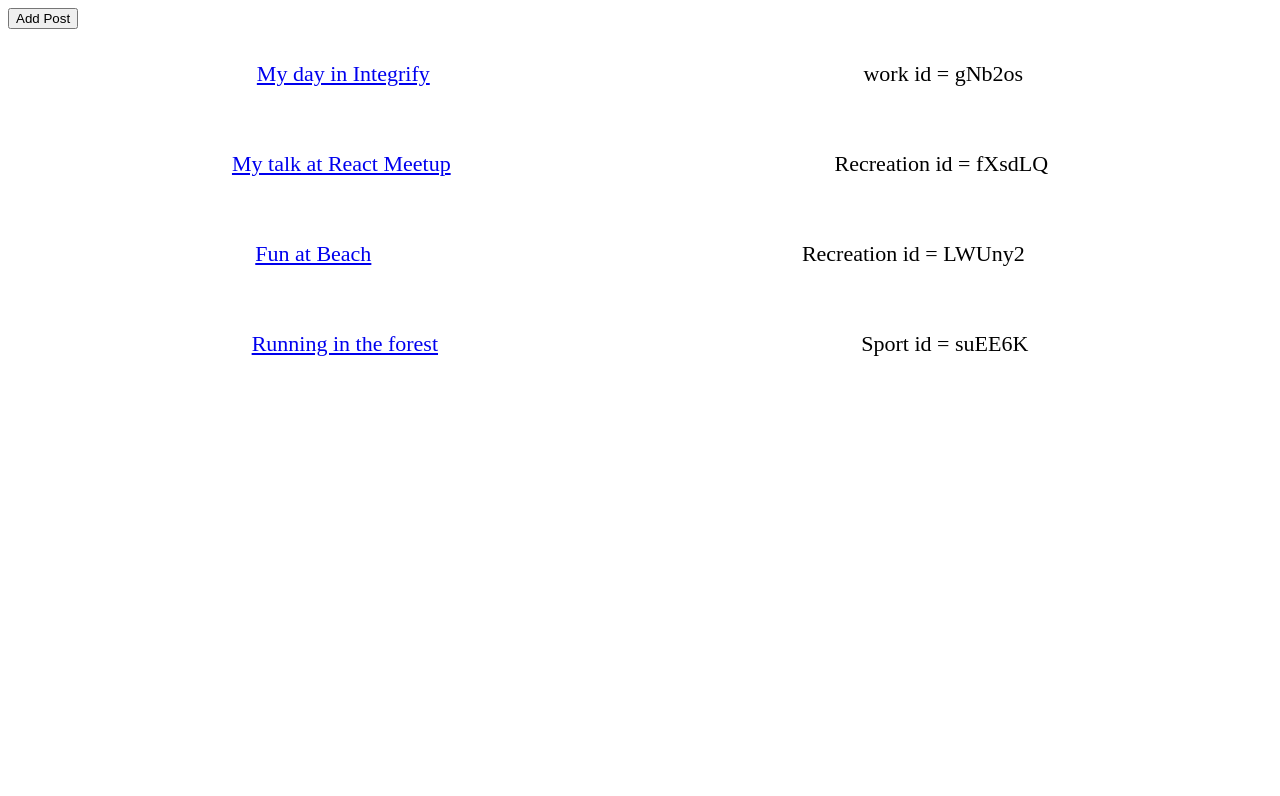
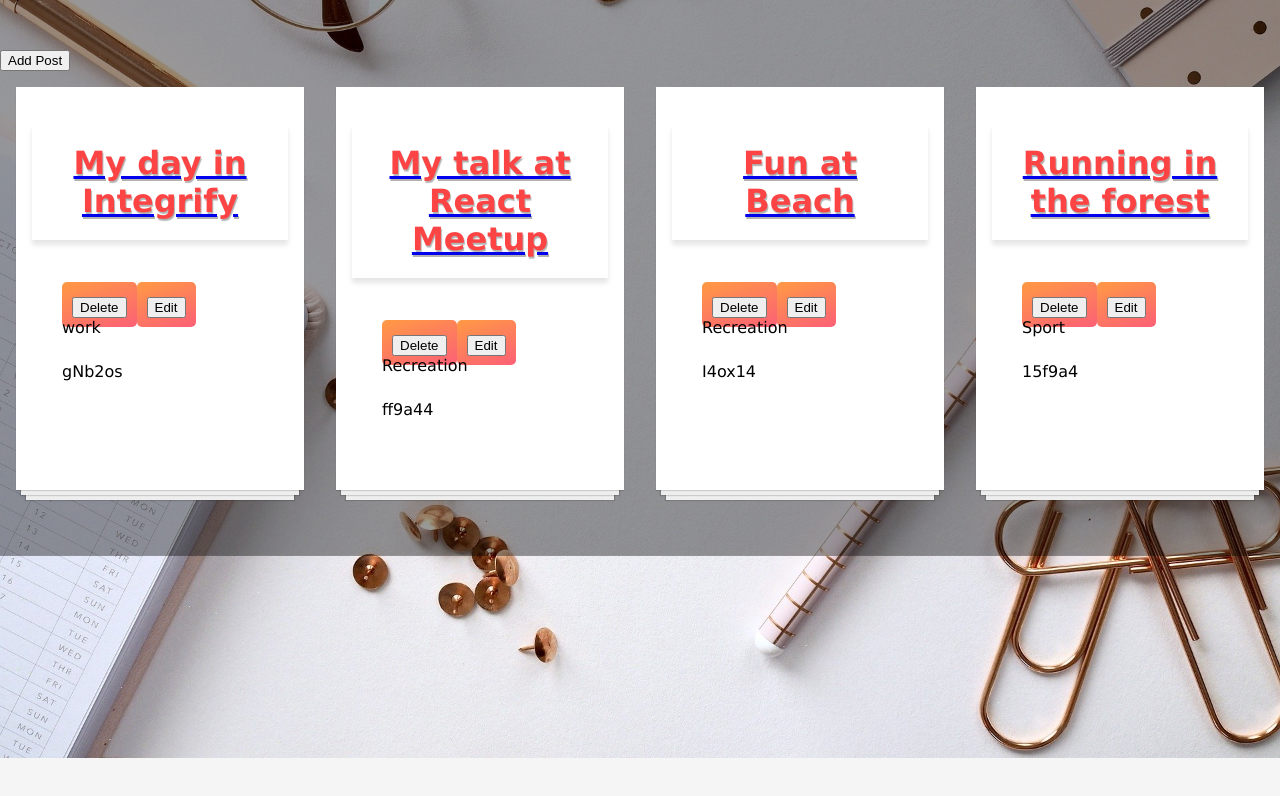
Before and after one commit to rmahato64/react-route, a React (Create React App) app: page / in a window 1280 px wide. Shown: the top 796 px of the page. Built offline with nearby package versions, Linux system fonts and the light colour scheme.

Commit message:
single post works

```diff
--- a/src/App.js
+++ b/src/App.js
@@ -2,10 +2,10 @@ import React, { Component,createRef } from 'react'
 import {Route,Link,NavLink,Switch,Prompt,Redirect} from 'react-router-dom'
 import {randomId} from './data/randomId';
 import Posts from './components/Posts';
-import Post from './components/Post';
 import './App.css';
 import AddPost from './components/AddPost';
 import PostDetail from './components/PostDetail';
+import ViewPost from './components/ViewPost';
 
 class App extends Component {
   constructor(props) {
@@ -25,7 +25,7 @@ class App extends Component {
 
        },
        {
-         id : randomId(),
+         id : 'ff9a44',
          title : 'My talk at React Meetup',
          category : 'Recreation',
          description : 'Hi.. Welcome to my talk at React Meet up.',
@@ -33,7 +33,7 @@ class App extends Component {
 
        },
        {
-         id : randomId(),
+         id : 'I4ox14',
          title : 'Fun at Beach',
          category : 'Recreation',
          description : 'Hi.. Welcome to recreation',
@@ -41,7 +41,7 @@ class App extends Component {
 
        },
        {
-         id : randomId(),
+         id : '15f9a4',
          title : 'Running in the forest',
          category : 'Sport',
          description : 'Hi.. Welcome to sport',
@@ -118,14 +118,15 @@ class App extends Component {
             />
           }
         />
-        {/* <Route
+        <Route
           exact
-          path={`/post/this.state.id`}
-          render={ () =>  <PostDetail
-            posts = {this.state.posts}
-            />
-          }
-        /> */}
+          path={`/post/:id`}
+          render={ (props) => {return <ViewPost id={props.match.id}
+          title = {props.match.title}
+          category = {props.match.category}
+          description = {props.match.description}
+          handleChange = {this.handleChange}/>}}
+        />
       </Switch>
     </div>
   )
--- a/src/components/Delete.js
+++ b/src/components/Delete.js
@@ -3,7 +3,7 @@ import React from 'react'
 const Delete = (props) => {
     const {id,deletePost} = props
     return (
-        <button onClick = {() => deletePost(id)}>Delete</button>
+        <div className='btn delete'><button onClick = {() => deletePost(id)}>Delete</button></div>
     )
 }
 
--- a/src/components/Edit.js
+++ b/src/components/Edit.js
@@ -3,7 +3,7 @@ import React from 'react'
 const Edit = (props) => {
     const {id,editPost} = props
     return (
-        <div>
+        <div className='btn edit'>
             <button onClick = {() => editPost(id)}>Edit</button>
         </div>
     )
--- a/src/components/Post.js
+++ b/src/components/Post.js
@@ -1,12 +1,15 @@
 import React from 'react';
 import ViewPost from './ViewPost';
-import { BrowserRouter, NavLink, Route } from 'react-router-dom';
+import { BrowserRouter, NavLink, Route, Switch } from 'react-router-dom';
 import { Link } from 'react-router-dom';
+import Delete from './Delete';
+import Edit from './Edit';
+import PostDetail from './PostDetail';
 
 const Post = (props) => {
-    // const {id,title,category,description,contentEditable} = props.post
-    // const {deletePost,editPost,inputTitle} = props
-    const {id,title,category} = props.post
+    const {id,title,category,description,contentEditable} = props.post
+    const {deletePost,editPost,inputTitle} = props
+    // const {id,title,category} = props.post
     return (
         // <BrowserRouter>
         // <div className = 'home-page-display'>
@@ -18,11 +21,17 @@ const Post = (props) => {
         //       }}/>
 
         // </BrowserRouter>
-        <div className = 'home-page-display'>
-            <Link to = {`/post/${id}`}>{title}</Link>
-            <div>{category} id = {id}</div>
+
+        <div className = 'post-container' id='post-item'>
+            <div><Link to = {`/post/${id}`}><h1>{title}</h1></Link></div>
+            <div className='form-inner'>
+                <Delete id = {id} deletePost = {deletePost}/>
+                <Edit id = {id} editPost = {editPost} title = {title} category = {category} description = {description}/>
+                <div className='input-holder'>{category}</div>
+                <div className='input-holder'>{id}</div>
+            </div>
         </div>
     )
 }
 
-export default Post
+export default Post;
--- a/src/components/PostDetail.js
+++ b/src/components/PostDetail.js
@@ -1,15 +1,30 @@
 import React from 'react';
 import ViewPost from './ViewPost';
+
+// const PostDetail = (props) => {
+//     const {id,title,category,description,contentEditable} = props.post
+//     const {deletePost,editPost,inputTitle} = props
+
+//     return (
+//         <div >
+//             Test test
+//             {/* <ViewPost title = {title} category = {category} description = {description} id = {id} deletePost = {deletePost} editPost = {editPost} contentEditable = {contentEditable} inputTitle = {inputTitle}/> */}
+//         </div>
+//     )
+// }
 
 const PostDetail = (props) => {
     const {id,title,category,description,contentEditable} = props.post
     const {deletePost,editPost,inputTitle} = props
 
-    return (
-        <div >
-            <ViewPost title = {title} category = {category} description = {description} id = {id} deletePost = {deletePost} editPost = {editPost} contentEditable = {contentEditable} inputTitle = {inputTitle}/>
-        </div>
-    )
+        return (
+            <div>
+                <ViewPost title = {title} category = {category} description = {description} id = {id} editPost = {editPost} contentEditable = {contentEditable} inputTitle = {inputTitle}/>));
+            </div>
+        )
+
+
+
 }
 
 export default PostDetail;
--- a/src/components/Posts.js
+++ b/src/components/Posts.js
@@ -1,14 +1,17 @@
 import React from 'react';
 import Post from './Post';
 import { Link } from 'react-router-dom';
+
 const Posts = (props) => {
     const postsList = props.posts.map((post =>
         <Post key = {post.id} post = {post} deletePost = {props.deletePost} editPost = {props.editPost} inputTitle = {props.inputTitle}/>))
 
         return (
-            <div>
-                <Link to = '/newpost'><button>Add Post</button></Link>
+            <div >
+                <Link to = '/newpost'><button >Add Post</button></Link>
+                <div className='all-post-container'>
                 {postsList}
+                </div>
             </div>
         )
 
--- a/src/components/ViewPost.js
+++ b/src/components/ViewPost.js
@@ -1,11 +1,12 @@
 import React from 'react'
 import Delete from './Delete'
 import Edit from './Edit'
+
 const ViewPost = ({title, id, category,description,deletePost,editPost,contentEditable,inputTitle}) => {
 
     return (
-        <div>
-           <div>Id : {id}</div>
+        <div className='post-container'>
+           <div>Id : id = {id}</div>
            <div>Title : {title}</div>
            <div>Category : {category}</div>
            <div>Descri+ption : {description}</div>
@@ -16,4 +17,4 @@ const ViewPost = ({title, id, category,description,deletePost,editPost,contentEd
     )
 }
 
-export default ViewPost
+export default ViewPost;
--- a/src/data/randomId.js
+++ b/src/data/randomId.js
@@ -3,7 +3,7 @@
     export const randomId = (n = 6) => {
         const lettersAndNums = "0123456789abcdefghijklmnopqrstuvwxysABCDEFGHIJKLMNOPQRSTUVWXYZ"
         let id = ''
-        for(let i = 0;i<n;i++) {
+        for(let i = 0; i<n; i++ ) {
             let index = Math.floor(Math.random() * lettersAndNums.length)
             id = id + lettersAndNums[index]
         }
--- /dev/null
+++ b/src/index.css
@@ -0,0 +1,176 @@
+body {
+
+  font-family: -apple-system, BlinkMacSystemFont, 'Segoe UI', 'Roboto', 'Oxygen',
+    'Ubuntu', 'Cantarell', 'Fira Sans', 'Droid Sans', 'Helvetica Neue',
+    sans-serif;
+  -webkit-font-smoothing: antialiased;
+  -moz-osx-font-smoothing: grayscale;
+  background-color: whitesmoke;
+  background-image: linear-gradient(rgba(0, 0, 0, 0.4), rgba(0, 0, 0, 0.4)),url(pic1.jpg);
+
+  margin: 50px auto;
+
+font-family: 'Lucida Sans', 'Lucida Sans Regular', 'Lucida Grande', 'Lucida Sans Unicode', Geneva, Verdana, sans-serif;
+
+  background-position: center;
+  background-repeat: no-repeat;
+  background-size: cover;
+}
+
+code {
+  font-family: source-code-pro, Menlo, Monaco, Consolas, 'Courier New',
+    monospace;
+}
+
+.all-post-container {
+    display: flex;
+    justify-content: center;
+}
+
+#post-item {
+    margin: 1rem;
+    padding: 1rem;
+}
+
+.post-container {
+    background: white;
+    max-width :400px ;
+    width: 100%;
+    margin: 1rem auto;
+   /* box-shadow: 2px 2px 5px 1px rgba(0,0,0,0.2);*/
+   box-shadow:
+      /* The top layer shadow */
+      0 1px 1px rgba(0,0,0,0.15),
+          /* The second layer */
+      0 10px 0 -5px #eee,
+          /* The second layer shadow */
+      0 10px 1px -4px rgba(0,0,0,0.15),
+          /* The third layer */
+      0 20px 0 -10px #eee,
+          /* The third layer shadow */
+      0 20px 1px -9px rgba(0,0,0,0.15);
+}
+
+.form-inner {
+    padding : 30px
+}
+
+.btn {
+    padding: 10px;
+    font-size: 22px;
+    border: none;
+    border-radius: 5px;
+    display: inline;
+    background-image: linear-gradient(-20deg, #fc6076 0%, #ff9a44 100%);
+    background-blend-mode: multiply;
+    color: white;
+    background-color: none;
+}
+
+h1 {
+
+    font-weight: 700;
+    padding:20px;
+    color:
+    #fc4444;
+    text-align: center;
+    box-shadow: 0 5px 5px 0 rgba(0,0,0,0.1);
+    letter-spacing: 1.4;
+
+text-shadow: 1px 2px 1px rgba(0,0,0,0.3);
+
+
+}
+
+
+.input-holder{
+    position: relative;
+    margin-bottom: 25px;
+
+}
+
+.input-text, textarea {
+    width: 100%;
+    height: 40px;
+    border: none;
+    border-bottom: 1px solid black;
+    background: transparent;
+    color: black;
+    top: 18px;
+    font-size: 15px;
+
+}
+
+textarea{
+    min-height: 160px;
+    padding: 15px 0;
+    font-size: 15px;
+
+}
+
+.label {
+    position: absolute;
+
+text-shadow: 1px 2px 1.5px rgba(0,0,0,0.1);
+    pointer-events:none;
+    transition:.2s ease all;
+    font-size:  16px;
+    color:
+    #fc4444
+    ;
+    top:-18px;
+    letter-spacing: 1;
+    line-height: 1.4rem;
+
+}
+.deleteBtn,
+.postBtn,
+.cancelBtn {
+    cursor : pointer;
+    border-radius: 3px;
+    padding: 15px;
+    width: 100%;
+    box-shadow: 0 3px 6px 0 rgba(0,0,0,0.1);
+    border: none;
+    font-size: 16px;
+    background: transparent;
+    transition: 0.2s;
+
+}
+.deleteBtn:hover,
+.postBtn:hover,
+.cancelBtn:hover{
+    box-shadow: 0 3px 6px 0 rgba(0,0,0,0.4);
+}
+
+.cancelBtn:hover{
+    color: #fc4444
+ }
+
+.deleteBtn:hover,
+.postBtn:hover {
+
+    background: linear-gradient(to right, #fc6076 0%, #ff9a44 100%);
+
+    color:black;
+
+  }
+.deleteBtn,
+.postBtn {
+    background-image: linear-gradient(-20deg, #fc6076 0%, #ff9a44 100%);
+    background-blend-mode: multiply;
+    color:white;
+}
+
+.deleteBtn:focus,
+.postBtn:focus,
+.cancelBtn:focus{
+    outline: 0;
+}
+
+input:focus,
+textarea:focus {
+    outline: 0;
+    border-bottom: 2px solid #ff9a44 ;
+
+}
--- a/src/index.js
+++ b/src/index.js
@@ -2,6 +2,7 @@ import React from 'react';
 import ReactDOM from 'react-dom';
 import { BrowserRouter } from 'react-router-dom';
 import App from './App';
+import './index.css';
 
 
 ReactDOM.render(
```
Also changed, not shown: src/components/Add.js (+46 -13 lines), src/pic1.jpg (added).
